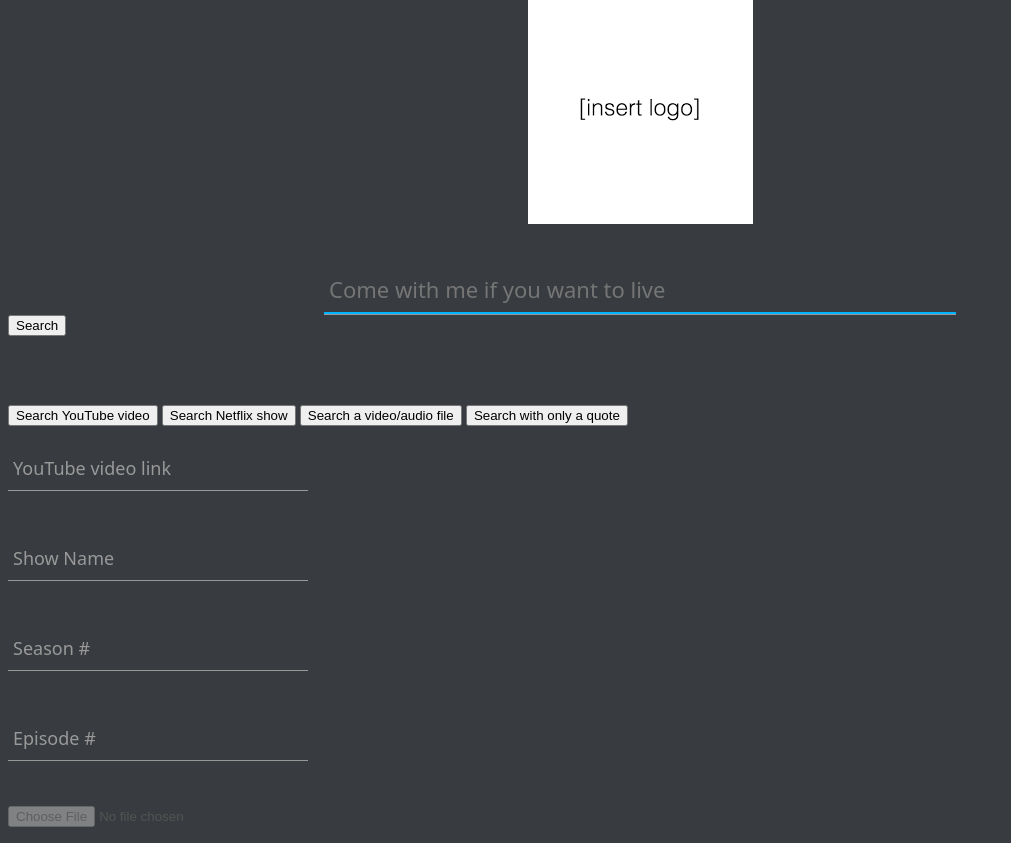
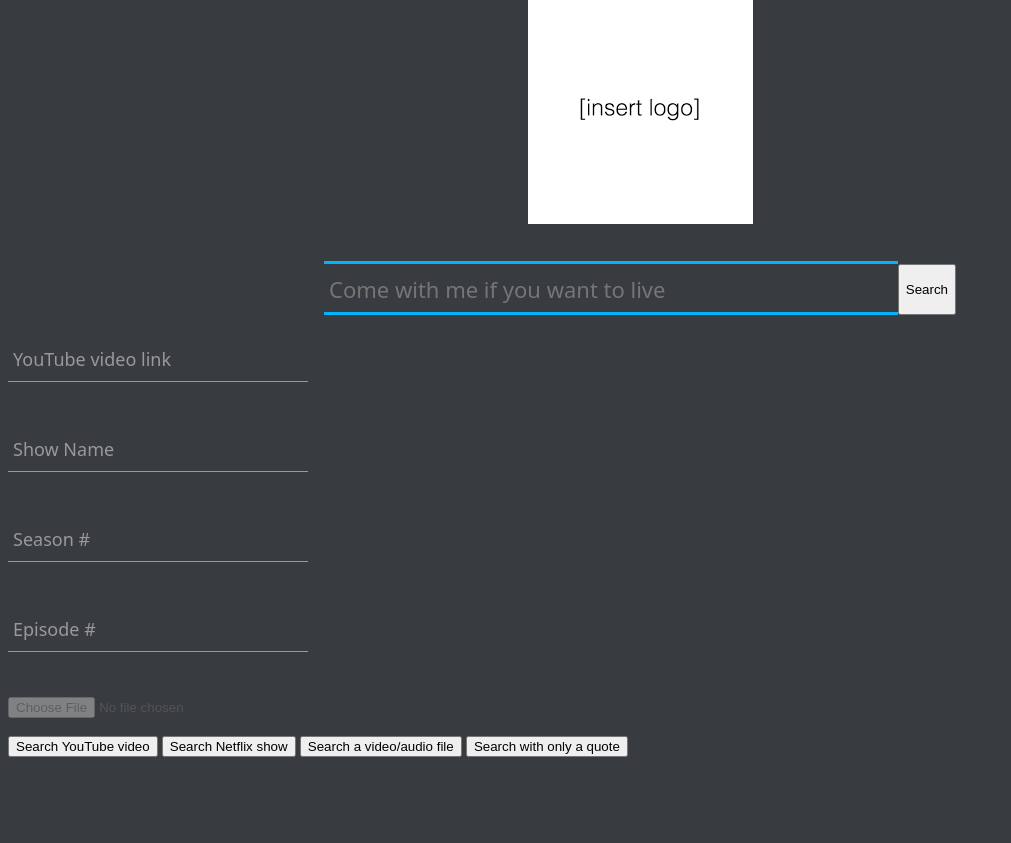
Before and after one commit to harrijin/stampyboi, a Flask app: page / in a window 1280 px wide. Shown: the part 121-964 px from the top of the page, without its empty margins (0-1011 px from the left). After the commit the page ends 878 px from the top, so only its background shows below. Run offline with Flask 2, Linux system fonts and the light colour scheme; parts of the project's set-up code (start-up, migrations or seed data) failed here and were passed over; some libraries are stand-ins or nearby versions.

Commit message:
center aligned search button and added top bar to search box

```diff
--- a/static/styles/home.css
+++ b/static/styles/home.css
@@ -17,12 +17,46 @@ img{
 }
 
 input[name=quote] {
-    width: 50%;
+    width: 100%;
+    font-size: 22px;
+}
+.bar[name=quote],.bar[name=quoteTop]  {width:100%; margin: 0 auto;}
+.bar[name=quoteTop] {bottom:100%;}
+
+.vertBar:before, .vertBar:after   {
+  content:'';
+  width:3px;
+  height:100%;
+  left:0px;
+  position:absolute;
+  background:var(--ACCENT);
+  transition:0.2s ease all;
+  margin:auto 0;
+}
+.vertBar[name=right] {left:100%;}
+.vertBar:before {
+  bottom:100%;
+}
+.vertBar:after {
+  top:100%;
+}
+
+/* active state */
+input:focus ~ .vertBar:before, input:focus ~ .vertBar:after {
+  width:50%;
+}
+#searchDiv{
     margin: 5vh auto;
     margin-bottom: 0;
-    font-size: 22px;
+    width: 50%;
+    display:flex;
+    padding:0;
+    justify-content: center;
 }
-.bar[name=quote]  {width:50%; margin: 0 auto;}
+
+#quoteDiv{
+    width:100%;
+}
 
 div.searchSources{
     margin-bottom: 20px;
--- a/static/styles/style.css
+++ b/static/styles/style.css
@@ -24,7 +24,8 @@ input[type=text]{
   color:var(--TEXT);
   font-family: var(--FONT-FACE);
 }
-input:focus     { outline:none; }
+
+input:focus    { outline:none; }
 /* LABEL ======================================= */
 label {
   color:#999;
@@ -47,9 +48,9 @@ input:focus ~ label, input:not(:placeholder-shown) ~ label{
 .bar{ position:relative; display:block; width:300px;}
 .bar:before, .bar:after   {
   content:'';
-  height:2px;
+  height:3px;
   width:0;
-  bottom:1px;
+  bottom:0px;
   position:absolute;
   background:var(--ACCENT);
   transition:0.2s ease all;
--- a/templates/searchPage.html
+++ b/templates/searchPage.html
@@ -10,22 +10,20 @@
     <img class="center" src="/static/images/logo.png" alt="Stampyboi">
     <div>
         <form action="/results" id="searchForm" enctype="multipart/form-data" method='POST'>
-            <div class="group" id="quoteDiv">
-                <input type="text" id="quote" name="quote" oninput="suggest()" autofocus required list="autosuggest" placeholder="Come with me if you want to live">
-                <span class="bar" name="quote"></span>
-                <span>
-                    <input type="submit" value="Search" id="searchButton">
-                </span>
+            <div class="group" id="searchDiv">
+                <div id="quoteDiv">
+                    <input type="text" id="quote" name="quote" oninput="suggest()" autofocus list="autosuggest" placeholder="Come with me if you want to live">
+                    <span class="bar" name="quoteTop"></span>
+                    <span class="bar" name="quote"></span><!--
+                    <span class="vertBar" name="left"></span>
+                    <span class="vertBar" name="right"></span> -->
+                </div>
+                <input type="submit" value="Search" id="searchButton">
             </div>
           <datalist id="autosuggest"></datalist>
 
           <br>
-          <div class="searchSources">
-            <button onclick="ytSearch()">Search YouTube video</button>
-            <button onclick="flixSearch()">Search Netflix show</button>
-            <button onclick="fileSearch()">Search a video/audio file</button>
-            <button onclick="noneSearch()">Search with only a quote</button>
-          </div>
+
             <div class="group">
               <input type="text" id="yt_source" name="yt_source" disabled placeholder=" ">
               <span class="bar"></span>
@@ -54,10 +52,13 @@
             </div>
           <input type="text" id="search_src" name="search_src" style="display: none;" >
           <input type="file" id="vid_upload" name="vid_upload" disabled required>
-
-
-
         </form>
+        <div class="searchSources">
+            <button onclick="ytSearch()">Search YouTube video</button>
+            <button onclick="flixSearch()">Search Netflix show</button>
+            <button onclick="fileSearch()">Search a video/audio file</button>
+            <button onclick="noneSearch()">Search with only a quote</button>
+        </div>
     </div>
   </body>
   <script src="https://unpkg.com/json5@^2.0.0/dist/index.min.js"></script>
```
